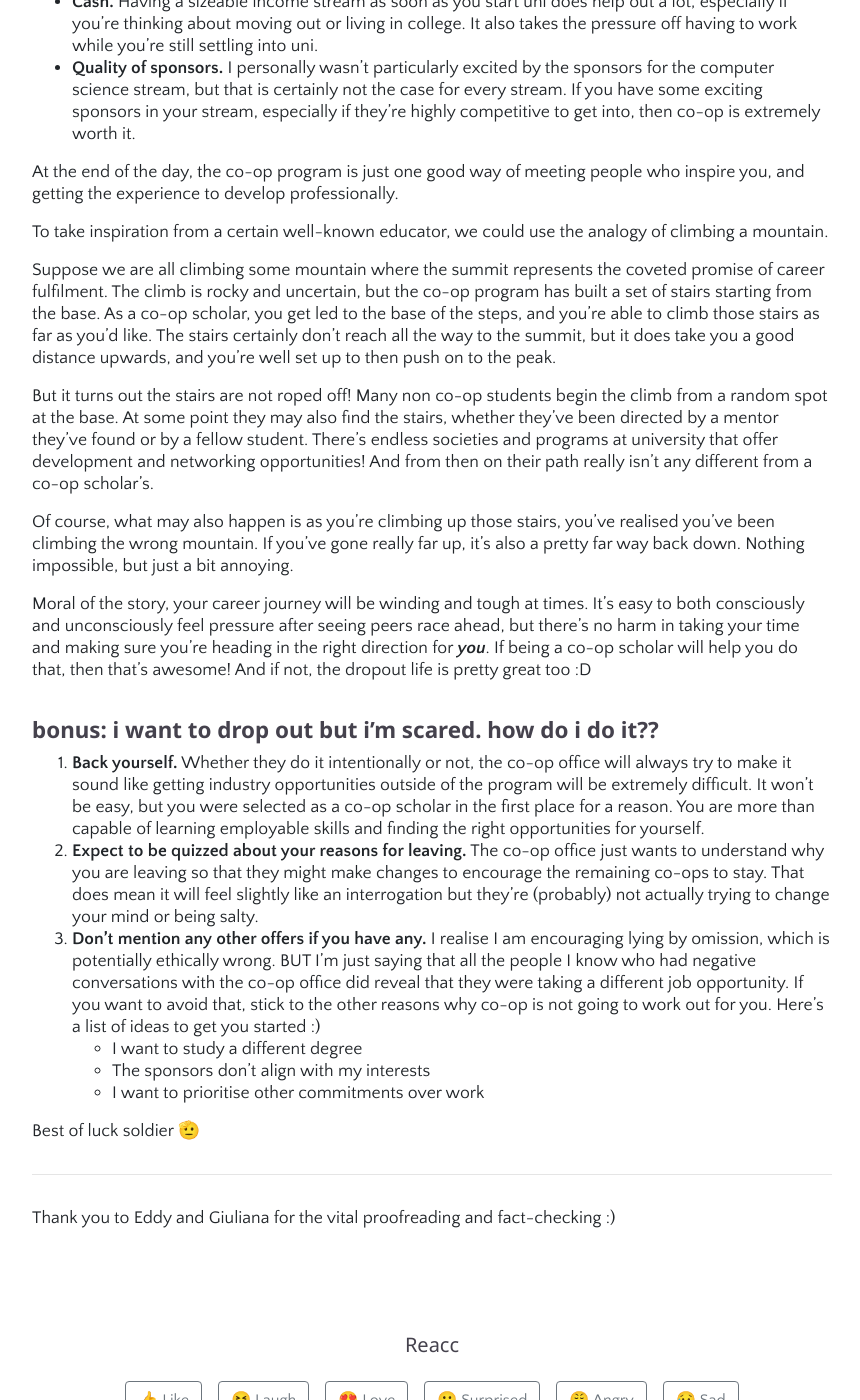
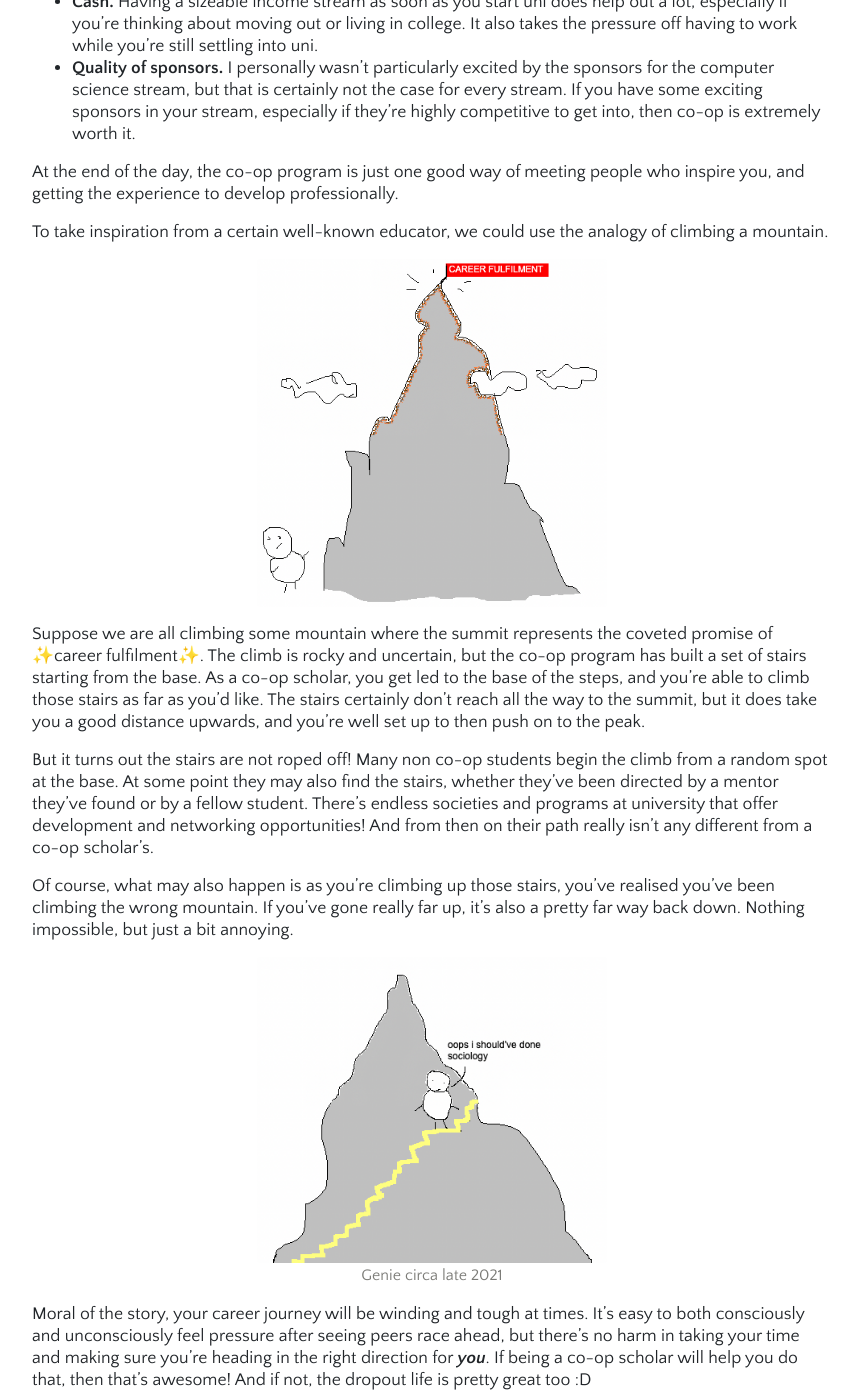
Before and after one commit to angenibai/angenibai.github.io, a Jekyll site: the page built from _posts/2022-11-14-co-op.md, in a window 1280 px wide and 1400 px high, scrolled down 4896 px. Shown: the whole window, without its empty margins (208-1068 px from the left). Built offline with Jekyll 4.4.1, drawn with Linux system fonts in a browser that asks for light colours; nearby versions of some CDN libraries; comment, search, counter and statistics services are not loaded; a style sheet for code colours, icons or effects is not loaded.

Commit message:
co-op mountain doodles

```diff
--- a/_posts/2022-11-14-co-op.md
+++ b/_posts/2022-11-14-co-op.md
@@ -130,11 +130,18 @@ At the end of the day, the co-op program is just one good way of meeting people
 
 To take inspiration from a certain well-known educator, we could use the analogy of climbing a mountain.
 
-Suppose we are all climbing some mountain where the summit represents the coveted promise of career fulfilment. The climb is rocky and uncertain, but the co-op program has built a set of stairs starting from the base. As a co-op scholar, you get led to the base of the steps, and you’re able to climb those stairs as far as you’d like. The stairs certainly don’t reach all the way to the summit, but it does take you a good distance upwards, and you’re well set up to then push on to the peak.
+<img src="/assets/img/co-op/mountain-base-flag.png" alt="Looking up the mountain of career fulfilment" style="max-width: 350px" />
+
+Suppose we are all climbing some mountain where the summit represents the coveted promise of ✨career fulfilment✨. The climb is rocky and uncertain, but the co-op program has built a set of stairs starting from the base. As a co-op scholar, you get led to the base of the steps, and you’re able to climb those stairs as far as you’d like. The stairs certainly don’t reach all the way to the summit, but it does take you a good distance upwards, and you’re well set up to then push on to the peak.
 
 But it turns out the stairs are not roped off! Many non co-op students begin the climb from a random spot at the base. At some point they may also find the stairs, whether they’ve been directed by a mentor they’ve found or by a fellow student. There’s endless societies and programs at university that offer development and networking opportunities! And from then on their path really isn’t any different from a co-op scholar’s.
 
 Of course, what may also happen is as you’re climbing up those stairs, you’ve realised you’ve been climbing the wrong mountain. If you’ve gone really far up, it’s also a pretty far way back down. Nothing impossible, but just a bit annoying.
+
+<figure>
+    <img src="/assets/img/co-op/mountain-sociology.png" alt="Genie realising she should've done sociology" style="max-width: 350px" />
+    <figcaption>Genie circa late 2021</figcaption>
+</figure>
 
 Moral of the story, your career journey will be winding and tough at times. It’s easy to both consciously and unconsciously feel pressure after seeing peers race ahead, but there’s no harm in taking your time and making sure you’re heading in the right direction for **_you_**. If being a co-op scholar will help you do that, then that’s awesome! And if not, the dropout life is pretty great too :D
 
```
Also changed, not shown: assets/img/co-op/mountain-base-flag.png (added), assets/img/co-op/mountain-base.png (added), assets/img/co-op/mountain-sociology.png (added).
